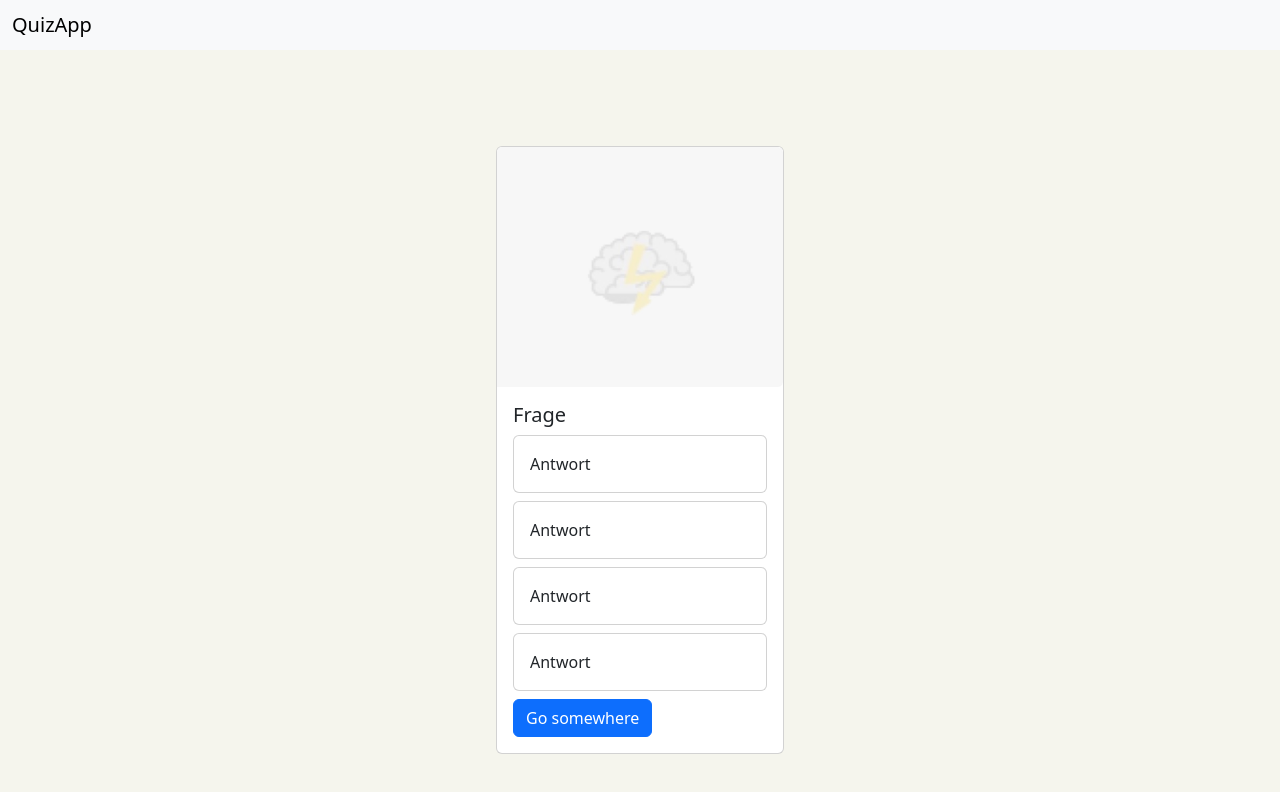
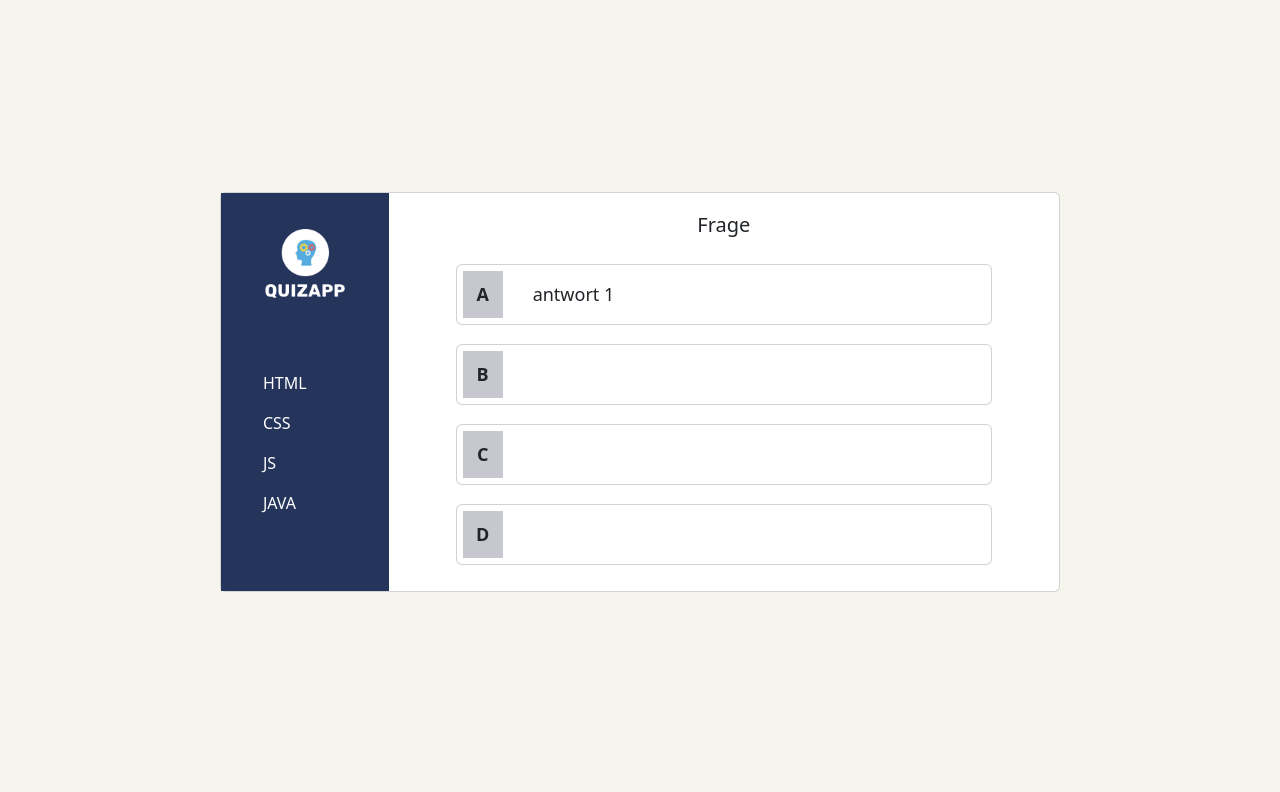
Before and after one commit to GalasMichal/QuizApp, a plain HTML site: page index.html in a window 1280 px wide. Drawn offline with nearby package versions, Linux system fonts and the light colour scheme.

Commit message:
created answer card

```diff
--- a/index.html
+++ b/index.html
@@ -20,44 +20,47 @@
     ></script>
   </head>
   <body>
-    <nav class="navbar bg-body-tertiary">
-      <div class="container-fluid">
-        <span class="navbar-brand mb-0 h1">QuizApp</span>
-      </div>
-    </nav>
+    <div class="container">
+      <div class="card mb-3 questionCard" style="width: 840px">
+        <div class="row g-0 questionCard">
+          <div class="col-md-4 menu">
+            <div>
+              <img src="img/logo.png" class="img-fluid rounded-start quizappIcon"/>
+            </div>
+            <div class="mb-4 listContainer">
+                <ul class="listMenu">HTML</ul>
+                <ul class="listMenu">CSS</ul>
+                <ul class="listMenu">JS</ul>
+                <ul class="listMenu">JAVA</ul>
 
-    <div class="container">
-      <div class="card" style="width: 18rem">
-        <img src="img/brainbg.jpg" class="card-img-top" alt="..." />
-        <div class="card-body">
-          <h5 class="card-title">Frage</h5>
-
-          <div class="card mb-2">
-            <div class="card-body">
-              Antwort
             </div>
           </div>
+          <div class="col-md-8 mb-3">
+            <div class="question">
+              <h5 class="card-title">Frage</h5>
+            </div>
+              <div class="card">
+                <div class="card-body">
+                  <div class="answerBox">A</div> <p class="answerContainer mb-0"> antwort 1</p>
+                </div>
+              </div>
+              <div class="card">
+                <div class="card-body">
+                  <div class="answerBox">B</div> <p></p>
+                </div>
+              </div>
+              <div class="card">
+                <div class="card-body">
+                  <div class="answerBox">C</div> <p></p>
+                </div>
+              </div>
+              <div class="card">
+                <div class="card-body">
+                  <div class="answerBox">D</div> <p></p>
+                </div>
+              </div>
 
-          <div class="card mb-2">
-            <div class="card-body">
-              Antwort
-            </div>
           </div>
-
-          <div class="card mb-2">
-            <div class="card-body">
-              Antwort
-            </div>
-          </div>
-
-          <div class="card mb-2">
-            <div class="card-body">
-              Antwort
-            </div>
-          </div>
-
-
-          <a href="#" class="btn btn-primary">Go somewhere</a>
         </div>
       </div>
     </div>
--- a/style.css
+++ b/style.css
@@ -9,3 +9,82 @@ body {
     justify-content: center;
     align-items: center;
 }
+
+.questionCard {
+    height: 400px !important;
+
+}
+
+.menu {
+    background-color: #25345b;
+    display: flex;
+    flex-direction: column;
+    justify-content: space-around;
+    align-items: center;
+    width: 20% !important;
+
+}
+
+.listContainer {
+    width: 100%;
+}
+
+.listMenu {
+    padding-left: 25%;
+    color: white;
+    width: 100%;
+}
+
+.listMenu:hover {
+    border-left: 4px solid;
+}
+
+.quizappIcon {
+    width: 80px;
+}
+
+.col-md-8 {
+    width: 80% !important;
+    display: flex;
+    justify-content: space-around;
+    align-items: center;
+    flex-direction: column;
+
+
+}
+
+.question {
+    margin-top: 10px;
+}
+
+.card {
+    width: 80%;
+
+}
+
+.answerBox {
+    background-color: #c7c8cf;
+    padding: 10px 0;
+    width: 40px;
+    height: 100%;
+    text-align: center;
+    font-size: 18px;
+    font-weight: 700;
+}
+
+.card-body {
+    display: inline-flex;
+    align-items: center;
+    padding-left: 6px !important;
+    padding-top: 6px !important;
+    padding-bottom: 6px !important;
+}
+
+
+
+.answerContainer {
+    margin-left: 30px;
+    font-size: 18px;
+    text-align: center;
+    font-weight: 500;
+}
```
